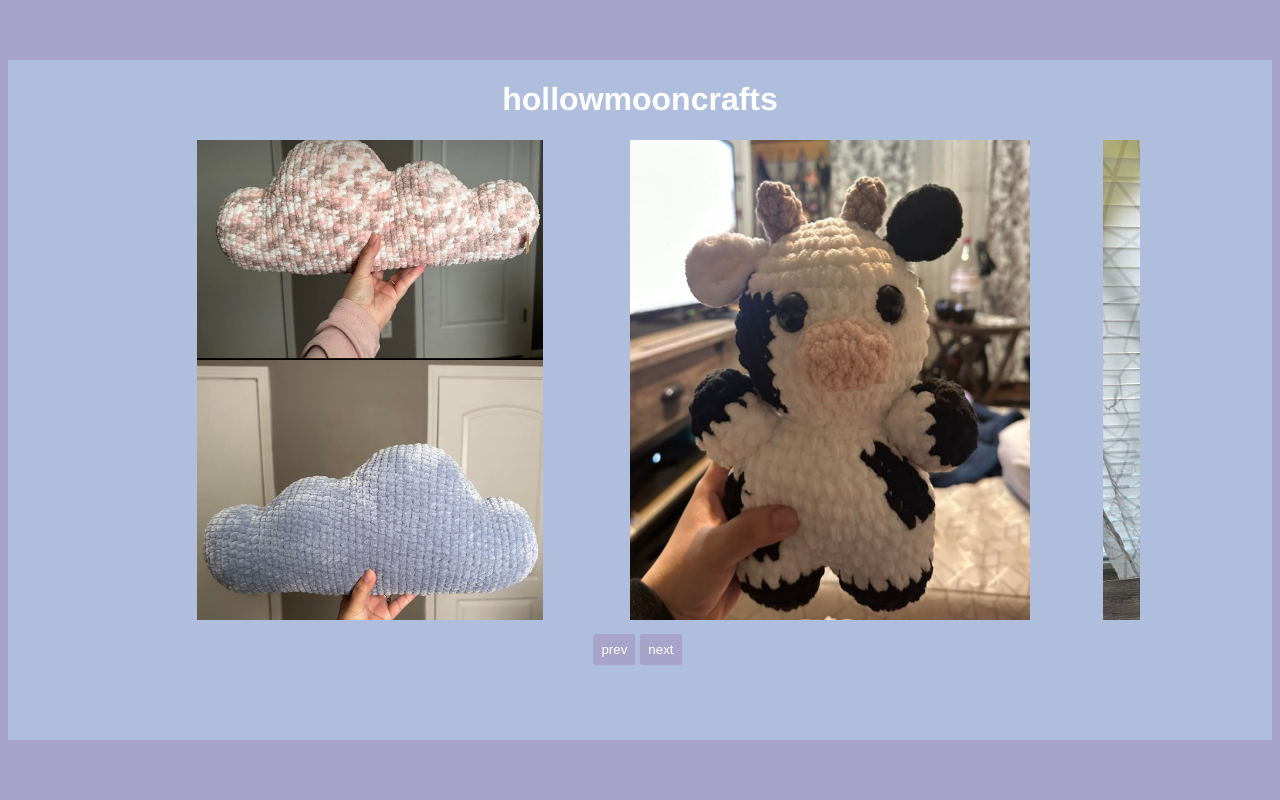
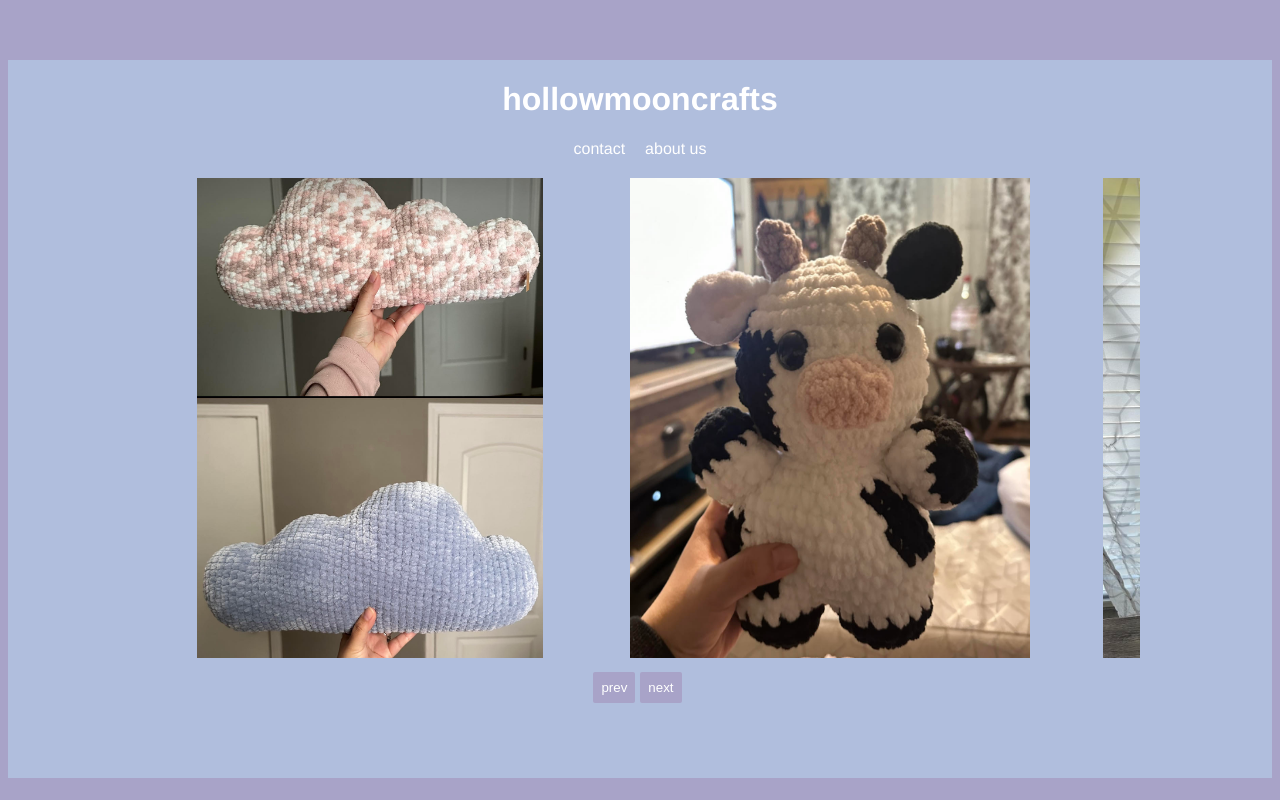
Before and after one commit to morbidlyocheese/hollowmooncrafts.com, a Vue app: page / in a window 1280 px wide. Built offline with nearby package versions, Linux system fonts and the light colour scheme.

Commit message:
basic navbar++

```diff
--- a/src/components/HomePage.vue
+++ b/src/components/HomePage.vue
@@ -3,10 +3,21 @@
         <div class="content-container">
             <div class="content">
                 <h1 class="name">hollowmooncrafts</h1>
+                <Navbar/>
             </div>
         </div>
     </div>
 </template>
+
+<script>
+import Navbar from './Navbar.vue';
+
+export default {
+    components: {
+        Navbar
+    }
+}
+</script>
 
 <style>
     div {
--- /dev/null
+++ b/src/components/Navbar.vue
@@ -0,0 +1,39 @@
+<template>
+    <div class="nav-page-container">
+        <div class="nav-content-container">
+            <div class="nav-content">
+                <a v-for="link in links" :key='link.label' :href='link.url' class="links"> {{ link.name }} </a>
+            </div>
+        </div>
+    </div>
+</template>
+
+<script>
+export default {
+    data() {
+        return {
+            links: [
+                {
+                    name: 'contact', url: '/contact', label: 'contact'
+                },
+                {
+                    name: 'about us', url: '/aboutus', label: 'about us'
+                },
+                // { name: '', url: '', label: '' },
+            ]
+        }
+    }
+}</script>
+
+<style>
+    a {
+        text-decoration: none;
+        color: white;
+        padding: 5px;
+        margin: 5px;
+    }
+
+    .nav-content {
+        margin-bottom: 20px;
+    }
+</style>
```
Also changed, not shown: src/components/AboutUs.vue (added), src/components/Contact.vue (added).
